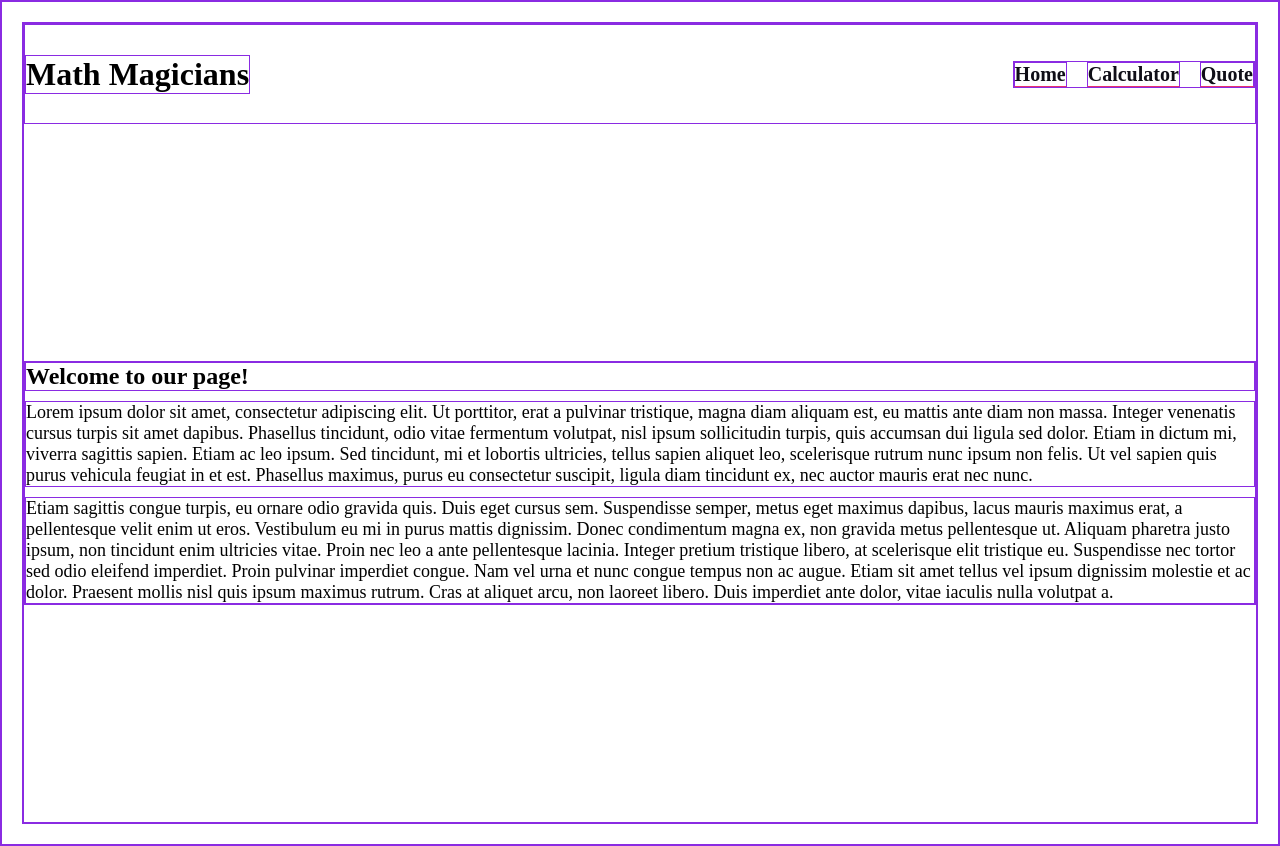
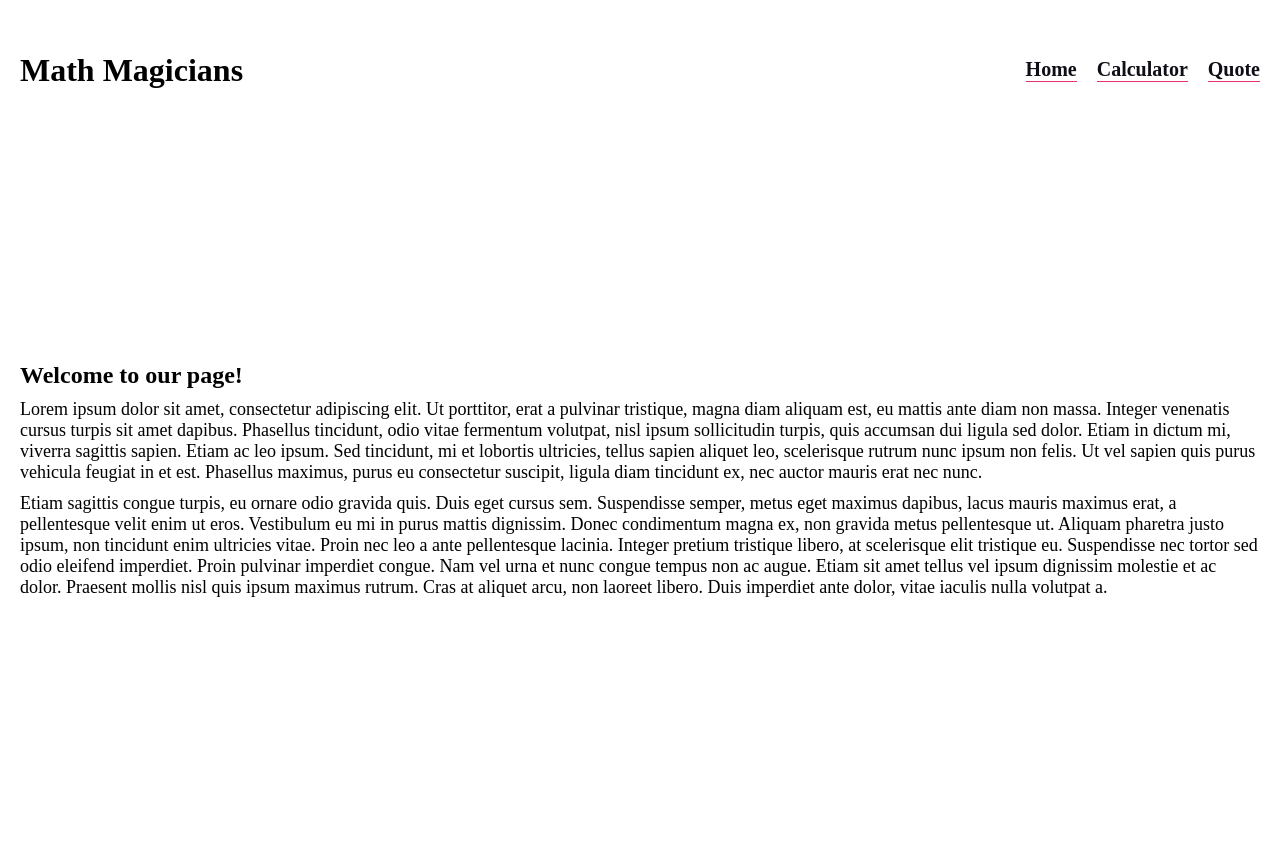
Before and after one commit to laiifuu/math-magicians, a React (Create React App) app: page / in a window 1280 px wide. Built offline with nearby package versions, Linux system fonts and the light colour scheme.

Commit message:
Remove violet border from all elements

```diff
--- a/src/index.css
+++ b/src/index.css
@@ -6,7 +6,6 @@
 
 * {
   box-sizing: border-box;
-  border: 1px solid blueviolet;
   margin: 0;
   padding: 0;
 }
```
